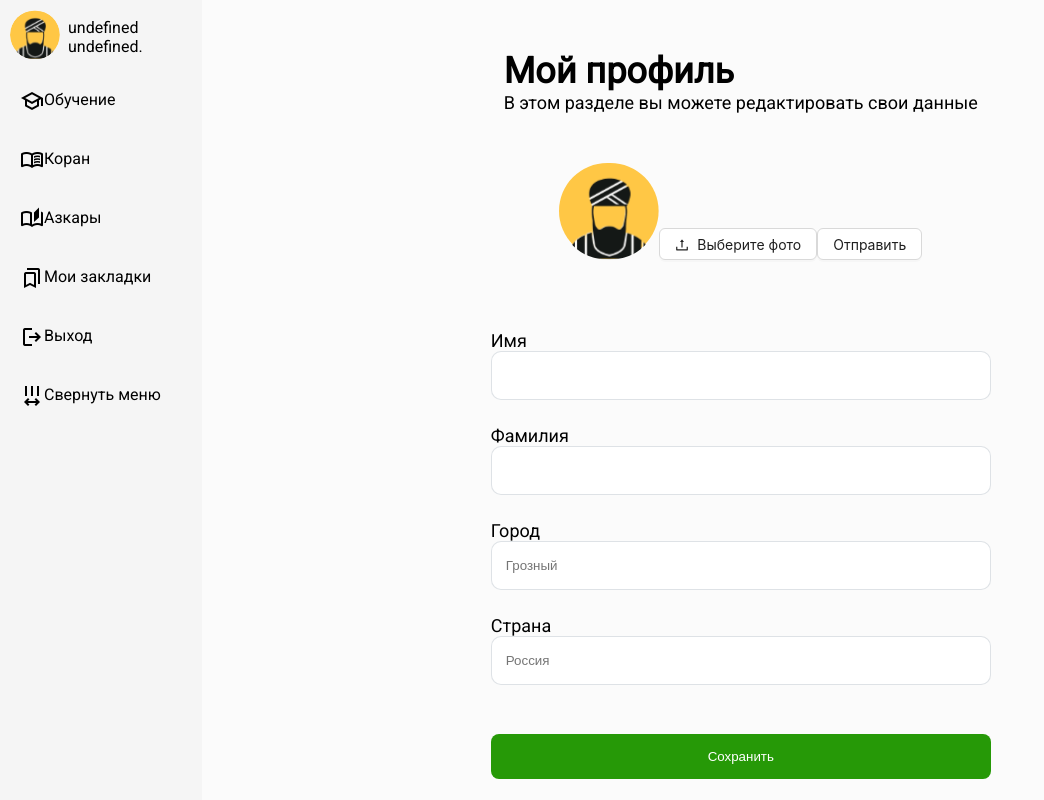
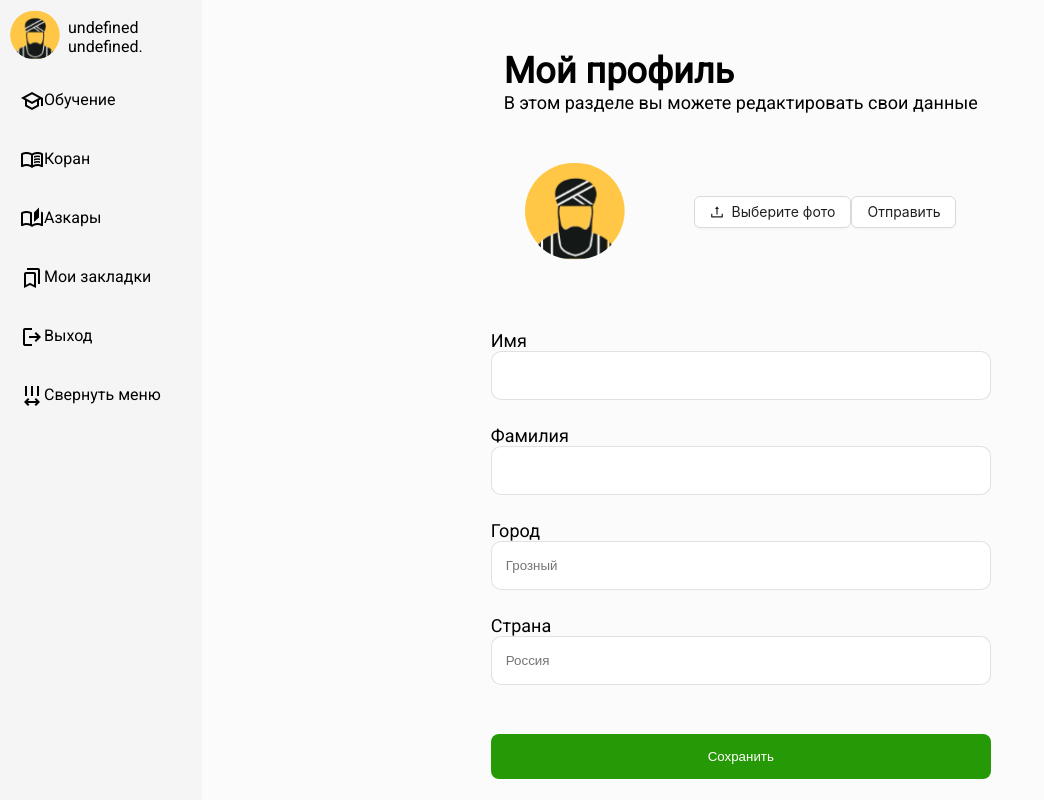
Before and after one commit to MintuevMR/tajweed-front, a React (Vite) app: page /profile in a window 1280 px wide. Shown: the whole page, without its empty margins (0-1044 px from the left). Built offline with nearby package versions, Linux system fonts and the light colour scheme; no server answers; sample sign-in values are in the browser's storage; a web font is replaced by a local one.

Commit message:
изменения в файловой структуре

```diff
--- a/src/App.tsx
+++ b/src/App.tsx
@@ -1,7 +1,7 @@
 import { Routes, Route, Navigate } from "react-router-dom";
 import { useSelector } from "react-redux";
 
-import NotFound from "./pages/Lessons/NotFound/index.tsx";
+import NotFound from "./pages/NotFound/index.tsx";
 import Temp from "./pages/Temp";
 import SignIn from "./pages/SignIn/index.tsx";
 import Azkary from "./pages/Azkary/index.tsx";
--- a/src/pages/Bookmark/bookmark.module.css
+++ b/src/pages/Bookmark/bookmark.module.css
@@ -34,8 +34,6 @@
   font-variation-settings: 'FILL' 1, 'wght' 500, 'GRAD' 200, 'opsz' 48;
 }
 
-
-
 .material-symbols-outlined {
   font-variation-settings:
   'FILL' 1,
--- a/src/pages/Lessons/NotFound/index.tsx
+++ b/src/pages/NotFound/index.tsx
@@ -1,5 +1,5 @@
 import React from "react";
-import ProfileSidebar from "../../../components/ProfileSidebar";
+import ProfileSidebar from "@/components/ProfileSidebar";
 import styles from "./notFound.module.css";
 
 const NotFound = () => {
--- a/src/pages/Profile/index.tsx
+++ b/src/pages/Profile/index.tsx
@@ -102,10 +102,13 @@ const Profile = () => {
                     : `http://localhost:3000${user?.avatar}`
                 }
               />
+              <div className={styles.avatarButtons}>
               <Upload {...uploadProps} showUploadList={true}>
                 <Button icon={<UploadOutlined />}>Выберите фото</Button>
               </Upload>
               <Button onClick={handleChangeAva}>Отправить</Button>
+              </div>
+
             </div>
           </div>
           <form className={styles.form} onSubmit={handleChangeUserInfo}>
--- a/src/pages/Profile/profile.module.css
+++ b/src/pages/Profile/profile.module.css
@@ -50,9 +50,16 @@ main {
 
 .avatar {
   display: flex;
+  width: 500px;
   margin-bottom: 20px;
   justify-content: space-around;
-  align-items: flex-end;
+  align-items: center;
+}
+
+.avatarButtons{
+  display: flex;
+  justify-content: space-around;
+
 }
 
 .avatar img {
```
Also changed, not shown: src/pages/NotFound/notFound.module.css (renamed from src/pages/Lessons/NotFound/notFound.module.css).
